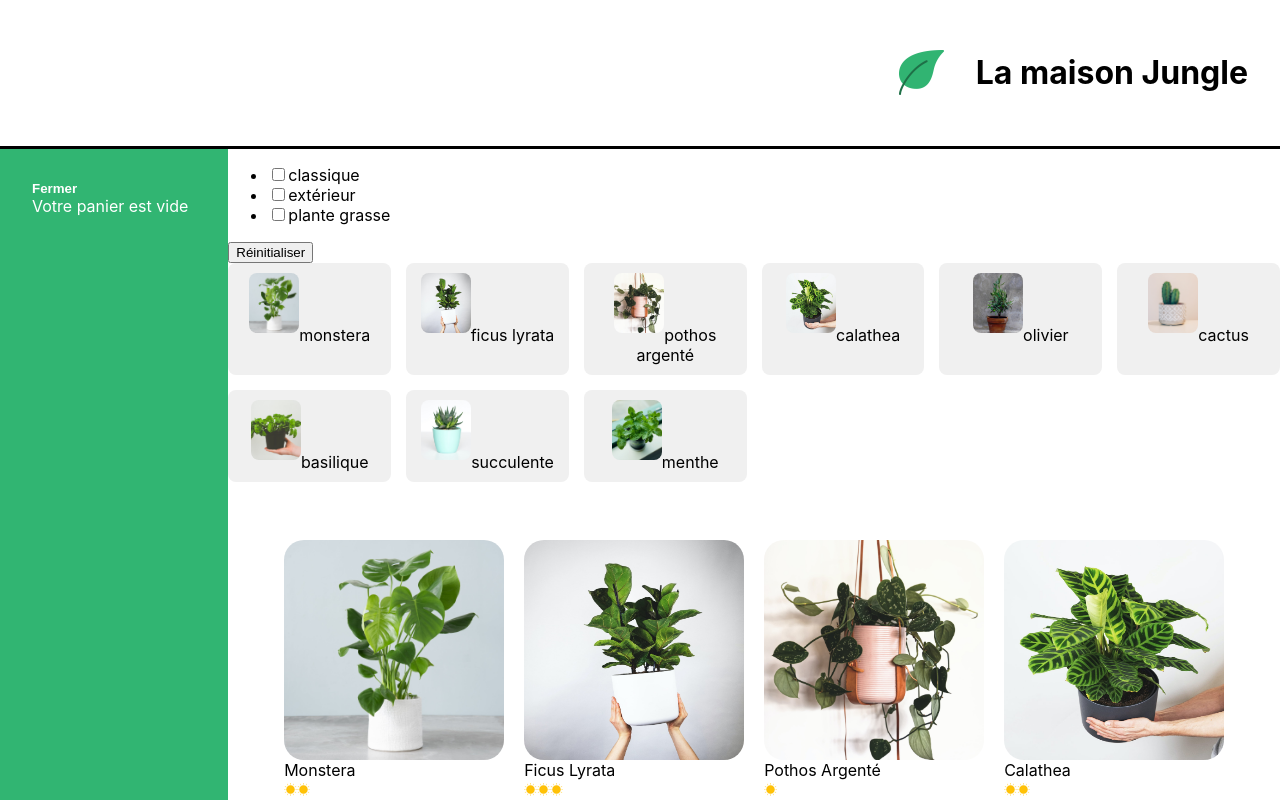
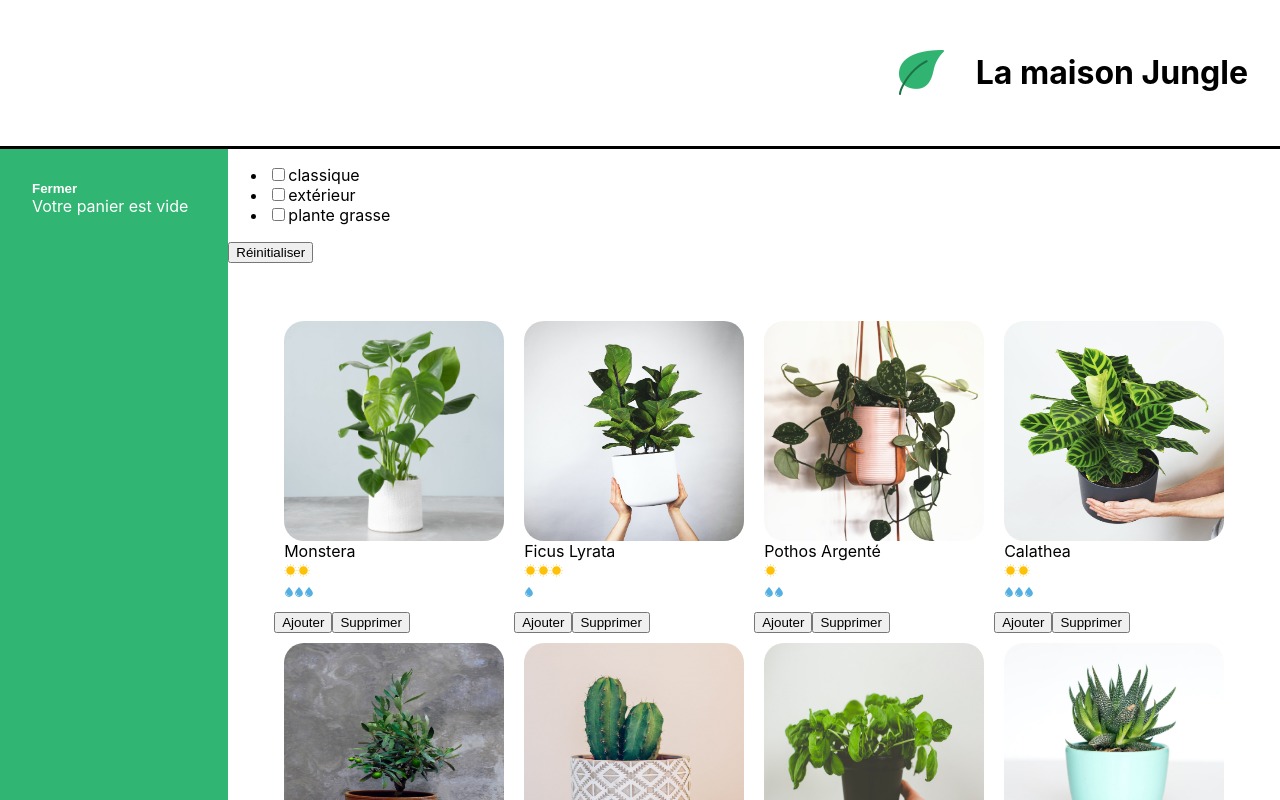
Before and after one commit to Muki-Dev/la-maison-jungle, a React (Create React App) app: page / in a window 1280 px wide. Shown: the top 800 px of the page. Built offline with nearby package versions, Linux system fonts and the light colour scheme.

Commit message:
modifier le modal

```diff
--- a/src/App.js
+++ b/src/App.js
@@ -5,7 +5,7 @@ import ShoppingList from './components/ShoppingList';
 import logo from './assets/logo.png'
 import Footer from './components/Footer';
 import './styles/Layout.css';
-import { plantList } from './datas/plantList';
+
 
 
 
@@ -19,7 +19,7 @@ function App() {
        </Banner>
        <div className='lmj-layout-inner'>
           <Cart cart={ cart } updateCart={ updateCart } />
-          <ShoppingList items={plantList} cart={ cart } updateCart={ updateCart } />
+          <ShoppingList  cart={ cart } updateCart={ updateCart } />
        </div>
       <Footer />
     </div>
--- a/src/components/ShoppingList.js
+++ b/src/components/ShoppingList.js
@@ -2,28 +2,10 @@ import { useState } from "react";
 import { plantList } from "../datas/plantList";
 import PlantItem from "./PlantItem";
 import Categories from "./Categories";
-import Modal from "./Modal";
 import "../styles/ShoppingList.css";
 
-
-
-function ShoppingList({ cart, updateCart,items=[]}) {
+function ShoppingList({ cart, updateCart}) {
   const [activeCategory, setActiveCategory] = useState([]);
-
-  const [selectedItem,setSelectedItem] = useState(null);
-
-  const [isModalOpen,setIsModalOpen] = useState(false);
-
-  const handleItemClick = (item) => {
-    console.log("Item sélectionné :", item);
-    setSelectedItem(item);
-    setIsModalOpen(true)
-  }
-
-  const handleCloseModal = () => {
-    setIsModalOpen(false)
-    setSelectedItem(null)
-  }
 
   const categories = plantList.reduce(
     (acc, elem) =>
@@ -67,23 +49,6 @@ function ShoppingList({ cart, updateCart,items=[]}) {
         categories={categories}
         onToggle={toggleCategory}
       />
-      <ul className="plant-list">
-            {items && items.length > 0 ? (
-            items.map((item) => (
-            <li key={item.id} onClick={() => handleItemClick(item)}>
-              <img src={item.cover} alt={item.name} style={{ width: '50px' }} />
-              {item.name}
-            </li>
-          ))
-        ) : (
-          <p>Aucune plante disponible.</p>
-        )}
-      </ul>
-      <Modal
-        isOpen={isModalOpen}
-        onClose={handleCloseModal}
-        item={selectedItem}
-        />
 
       <ul className="lmj-plant-list">
         {plantList
```
